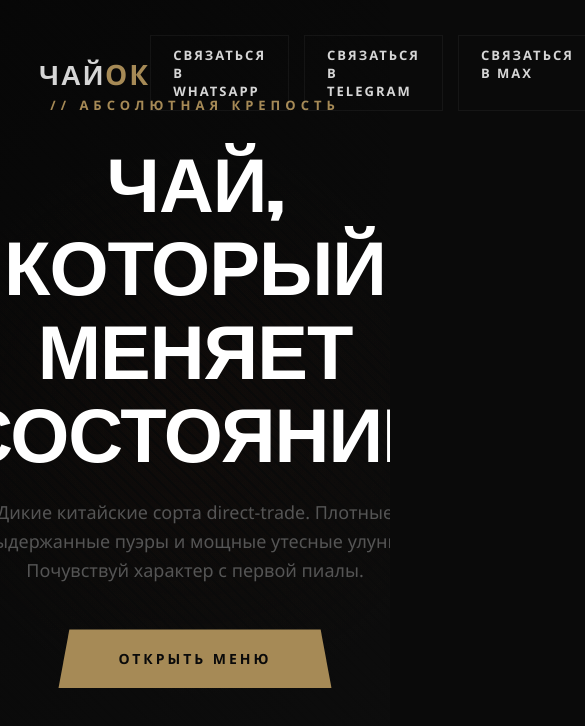
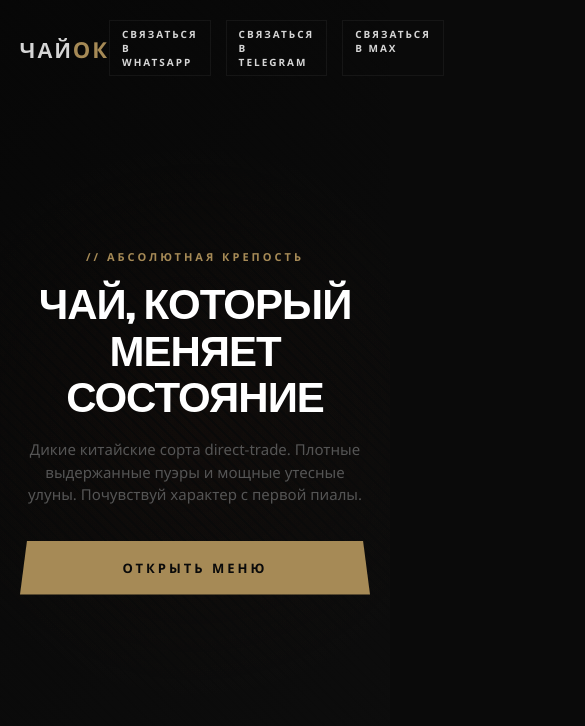
Before and after one commit to ChaiOkk/ChayOk, a plain HTML site: page index.html in a window 390 px wide. Shown: the whole page, 585 px wide, since content can reach past the window. Drawn offline with Linux system fonts and the light colour scheme.

Commit message:
Add files via upload

```diff
--- a/index.html
+++ b/index.html
@@ -180,6 +180,60 @@
                 transform: scale(1) translateY(0);
             }
         }
+         @media (max-width: 768px) {
+            header {
+                padding: 20px 5%; /* Уменьшаем отступы в шапке */
+            }
+
+            .logo {
+                font-size: 22px; /* Чуть меньше логотип */
+            }
+
+            .phone-link {
+                font-size: 10px !important; /* Уменьшаем кнопки мессенджеров */
+                padding: 6px 12px !important;
+            }
+
+            .hero-wrapper {
+                padding: 0 20px; /* Отступы по бокам на телефоне */
+            }
+
+            .hero-content {
+                margin-top: 0; /* Убираем сильный сдвиг вверх, чтобы не залезть на шапку */
+                max-width: 100%;
+            }
+
+            .tag {
+                font-size: 11px; /* Аккуратный тег */
+                letter-spacing: 3px;
+                margin-bottom: 15px;
+            }
+
+            .title {
+                font-size: 42px; /* Идеальный брутальный размер для экрана телефона */
+                line-height: 1.1;
+                margin-bottom: 20px;
+            }
+
+            .desc {
+                font-size: 15px; /* Читабельный текст на мобилке */
+                line-height: 1.5;
+                margin-bottom: 35px;
+                max-width: 100%;
+            }
+
+            .btn-brutal {
+                width: 100%; /* Кнопка на всю ширину экрана смартфона — так удобнее нажимать пальцем */
+                padding: 18px 0;
+                text-align: center;
+                font-size: 13px;
+                clip-path: polygon(2% 0, 98% 0, 100% 100%, 0 100%); /* Корректируем скос под мобильную ширину */
+            }
+
+            .leaf {
+                display: none; /* Отключаем летящие листья на мобилках, чтобы сайт не лагал на слабых телефонах */
+            }
+        }
     </style>
 </head>
 <body>
```
